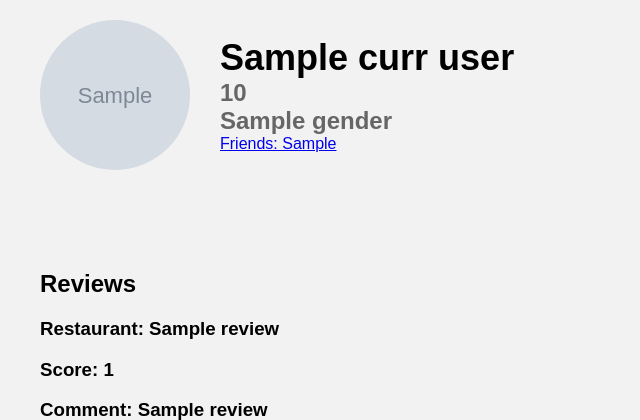
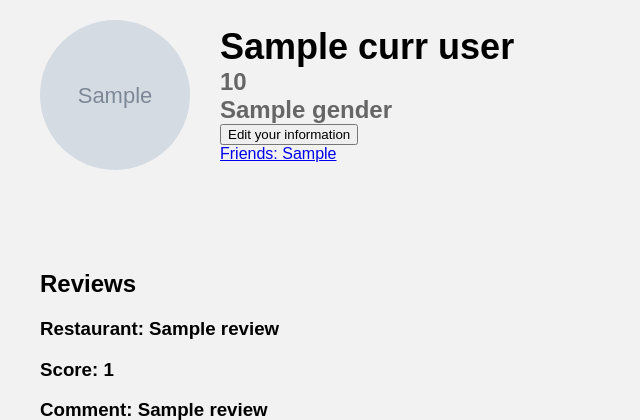
Before and after one commit to lilousicard/CS157C-Team6, a Flask app: template templates/account.html in a window 1280 px wide. Shown: the part 108-528 px from the top of the page, without its empty margins (0-640 px from the left). Run offline with Flask 3, Linux system fonts and the light colour scheme; the template is opened without the code that fills it: most values are stand-ins (such as "Sample title", 1, 10 or a date in 2020); grey boxes marked "Sample" are stand-in pictures.

Commit message:
added button

```diff
--- a/templates/account.html
+++ b/templates/account.html
@@ -14,6 +14,9 @@
             <h1>{{ curr_user['name'] }}</h1>
             <h2>{{ curr_user['age'] }}</h2>
             <h2>{{ curr_user['gender'] }}</h2>
+            <form>
+              <button type="submit" formaction="/editProfile">Edit your information</button>
+            </form>
             <a href="{{ url_for('friend_list', user_friends=curr_user.get('email')) }}">Friends: {{ user_friends }}</a>
           {% else %}
             <h1>User doesn't exist</h1>
```
